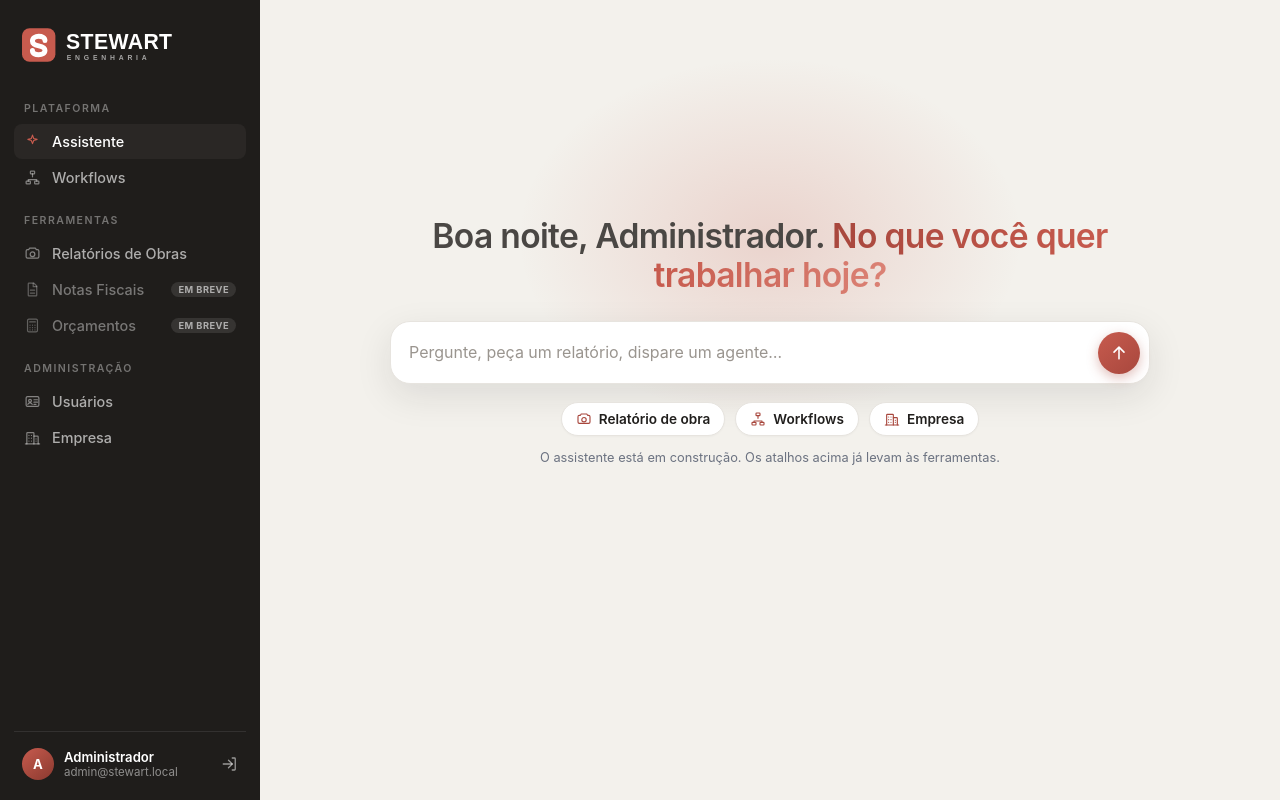
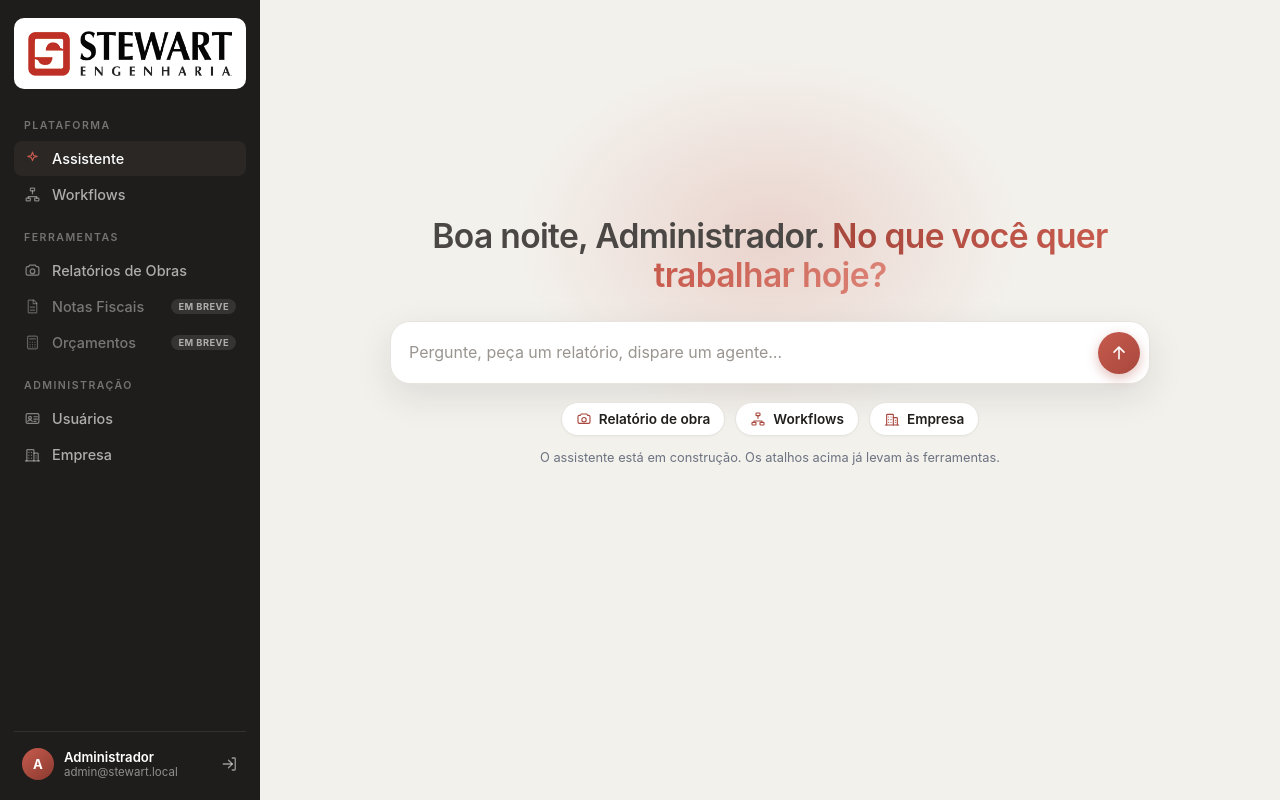
Before and after one commit to pedrogoesia/stewart, a Flask app: page / in a window 1280 px wide. Run offline with Flask 3, Linux system fonts and the light colour scheme; a user stored in the database is signed in; some libraries are stand-ins or nearby versions.

Commit message:
Sidebar: volta o logo oficial (logo.png) num bloco branco no topo
https://claude.ai/code/session_01DfBsRb469UrQ5twVHEMxF3

```diff
--- a/static/css/style.css
+++ b/static/css/style.css
@@ -521,8 +521,9 @@ body.has-sidebar .conteudo { margin-left: 260px; }
   position: fixed; top: 0; left: 0; bottom: 0; width: 260px; z-index: 60;
   background: var(--sidebar); display: flex; flex-direction: column; padding: 18px 14px 14px;
 }
-.sb-brand { display: block; text-decoration: none; padding: 4px 8px 4px; }
-.sb-logo-full { display: block; width: 100%; max-width: 170px; height: auto; }
+.sb-top { background: #fff; border-radius: 10px; padding: 13px 14px; }
+.sb-brand { display: block; text-decoration: none; }
+.sb-logo-full { display: block; width: 100%; max-width: 100%; height: auto; }
 
 .sb-nav { flex: 1; overflow-y: auto; display: flex; flex-direction: column; gap: 1px; margin-top: 12px; }
 .sb-sec { font-size: .66rem; text-transform: uppercase; letter-spacing: .14em; color: rgba(255, 255, 255, .38); padding: 18px 10px 8px; font-weight: 600; }
--- a/templates/base.html
+++ b/templates/base.html
@@ -22,9 +22,11 @@
 
 <!-- Barra lateral -->
 <aside class="sidebar">
-  <a class="sb-brand" href="{{ url_for('main.dashboard') }}">
-    <img src="{{ url_for('static', filename='img/logo-light.svg') }}" alt="Stewart Engenharia" class="sb-logo-full">
-  </a>
+  <div class="sb-top">
+    <a class="sb-brand" href="{{ url_for('main.dashboard') }}">
+      <img src="{{ url_for('static', filename='img/logo.png') }}" alt="Stewart Engenharia" class="sb-logo-full">
+    </a>
+  </div>
 
   <nav class="sb-nav">
     <div class="sb-sec">Plataforma</div>
```
